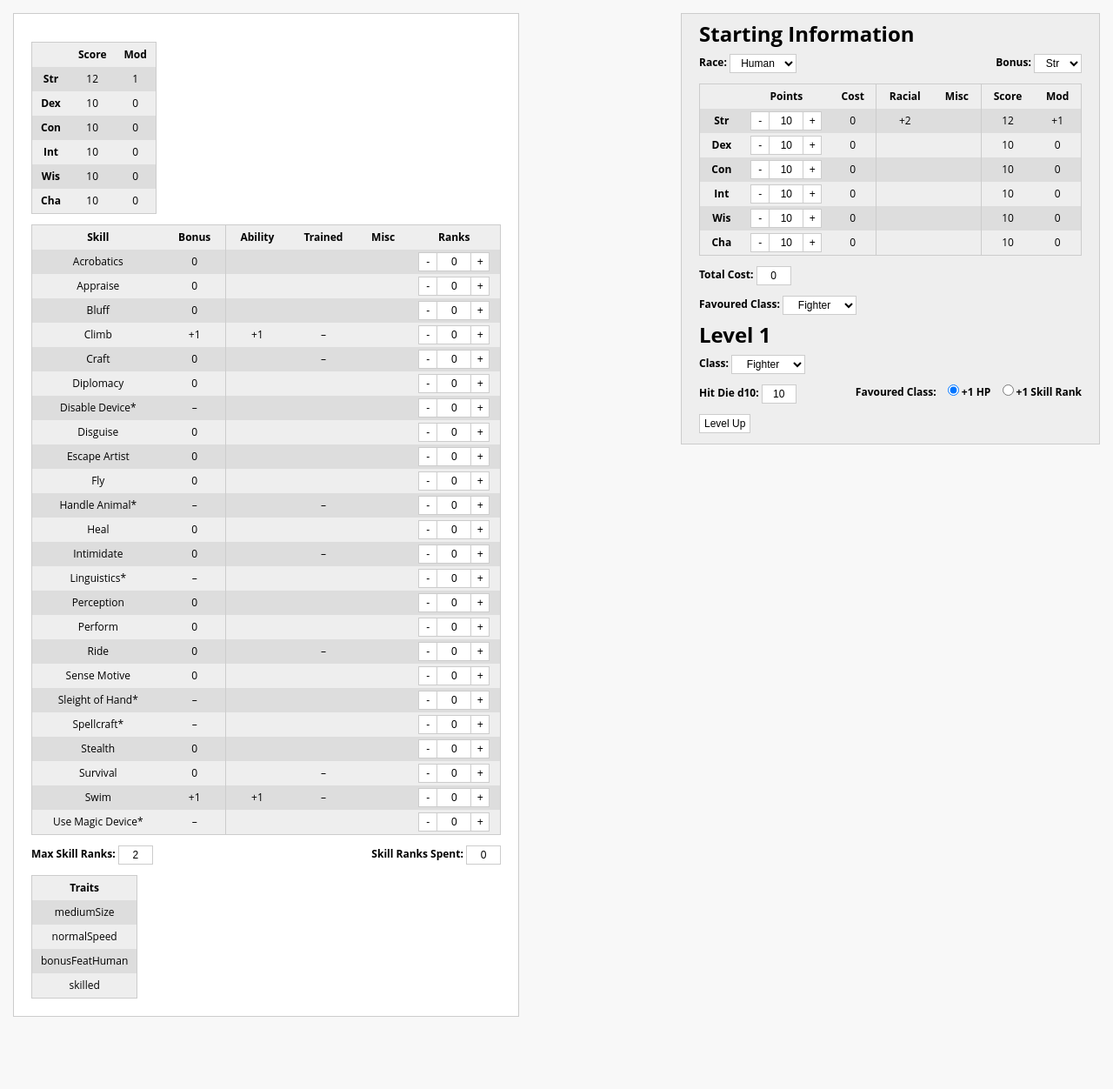
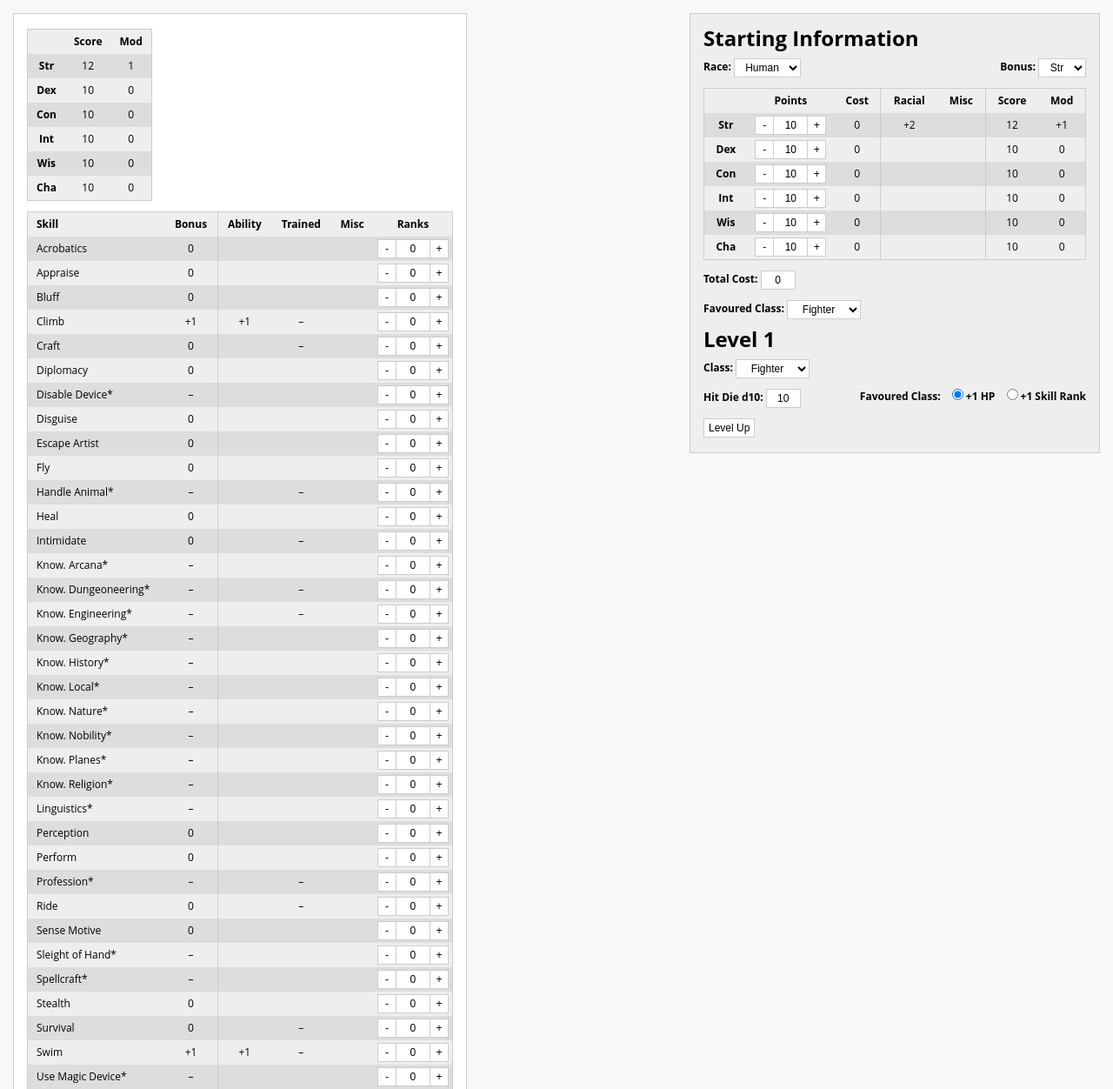
Before and after one commit to leezh/pathtool, a plain HTML site: page index.html in a window 1280 px wide. Shown: the top 1252 px of the page at 87% size. Before the commit the page ends 1169 px from the top, so only its background shows below. Drawn offline with Linux system fonts and the light colour scheme.

Commit message:
Finished adding all the basic skill descriptions

```diff
--- a/main.js
+++ b/main.js
@@ -401,7 +401,7 @@ function buildPage() {
 
     var skills = new TableBuilder($('#skillRanks'));
     skills.createRow();
-    skills.createCell().text('Skill').addClass('head');
+    skills.createCell().text('Skill').addClass('head alignLeft');
     skills.createCell().text('Bonus').addClass('head sep');
     skills.createCell().text('Ability').addClass('head');
     skills.createCell().text('Trained').addClass('head');
@@ -409,7 +409,7 @@ function buildPage() {
     skills.createCell().text('Ranks').addClass('head');
     $.each(ref.skills, function(skill, values) {
         skills.createRow();
-        skills.createCell().text(values.name + (values.untrained ? '' : '*'))
+        skills.createCell().addClass('alignLeft').text(values.name + (values.untrained ? '' : '*'))
         skills.createCell().addClass('update sep')
             .on('update', function() {
                 $(this).html(formatBonus(cache.skills[skill], (values.untrained ? false : '&ndash;')));
--- a/skills.js
+++ b/skills.js
@@ -89,6 +89,76 @@ addData(ref.skills, 'intimidate', {
     'untrained': true
 });
 
+addData(ref.skills, 'knowArcana', {
+    'name': 'Know. Arcana',
+    'ability': 'int',
+    'armor_check': false,
+    'untrained': false
+});
+
+addData(ref.skills, 'knowDungeoneering', {
+    'name': 'Know. Dungeoneering',
+    'ability': 'int',
+    'armor_check': false,
+    'untrained': false
+});
+
+addData(ref.skills, 'knowEngineering', {
+    'name': 'Know. Engineering',
+    'ability': 'int',
+    'armor_check': false,
+    'untrained': false
+});
+
+addData(ref.skills, 'knowGeography', {
+    'name': 'Know. Geography',
+    'ability': 'int',
+    'armor_check': false,
+    'untrained': false
+});
+
+addData(ref.skills, 'knowHistory', {
+    'name': 'Know. History',
+    'ability': 'int',
+    'armor_check': false,
+    'untrained': false
+});
+
+addData(ref.skills, 'knowLocal', {
+    'name': 'Know. Local',
+    'ability': 'int',
+    'armor_check': false,
+    'untrained': false
+});
+
+addData(ref.skills, 'knowNature', {
+    'name': 'Know. Nature',
+    'ability': 'int',
+    'armor_check': false,
+    'untrained': false
+});
+
+addData(ref.skills, 'knowNobility', {
+    'name': 'Know. Nobility',
+    'ability': 'int',
+    'armor_check': false,
+    'untrained': false
+});
+
+addData(ref.skills, 'knowPlanes', {
+    'name': 'Know. Planes',
+    'ability': 'int',
+    'armor_check': false,
+    'untrained': false
+});
+
+addData(ref.skills, 'knowReligion', {
+    'name': 'Know. Religion',
+    'ability': 'int',
+    'armor_check': false,
+    'untrained': false
+});
+
 addData(ref.skills, 'linguistics', {
     'name': 'Linguistics',
     'ability': 'int',
@@ -108,6 +178,13 @@ addData(ref.skills, 'perform', {
     'ability': 'cha',
     'armor_check': false,
     'untrained': true
+});
+
+addData(ref.skills, 'profession', {
+    'name': 'Profession',
+    'ability': 'wis',
+    'armor_check': false,
+    'untrained': false
 });
 
 addData(ref.skills, 'ride', {
--- a/style.css
+++ b/style.css
@@ -91,10 +91,10 @@ table .sep {
 
 .sheetPanel {
     float: left;
-    width: 540px;
+    width: 490px;
     border: 1px solid #CCCCCC;
     background: #FFFFFF;
-    padding: 20px;
+    padding: 5px 15px;
 }
 
 .editPanel {
@@ -102,7 +102,7 @@ table .sep {
     width: 440px;
     border: 1px solid #CCCCCC;
     background: #EEEEEE;
-    padding: 0 20px;
+    padding: 5px 15px;
 }
 
 .fullWidth {
@@ -112,9 +112,21 @@ table .sep {
 .floatLeft {
     float: left;
     clear: left;
+    margin-bottom: 1em;
+    margin-right: 1em;
 }
 
 .floatRight {
     float: right;
     clear: right;
+    margin-bottom: 1em;
+    margin-left: 1em;
 }
+
+.alignLeft {
+    text-align: left;
+}
+
+.alignRight {
+    text-align: right;
+}
```
